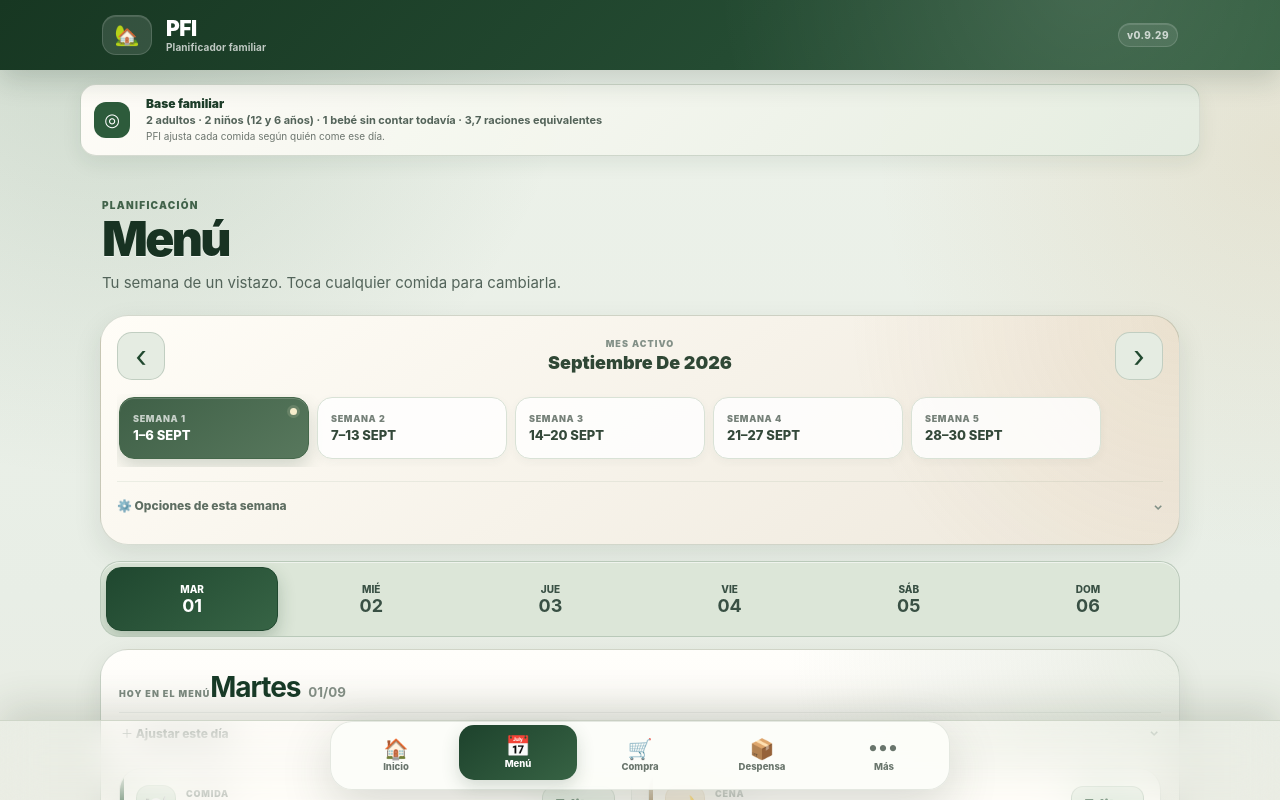
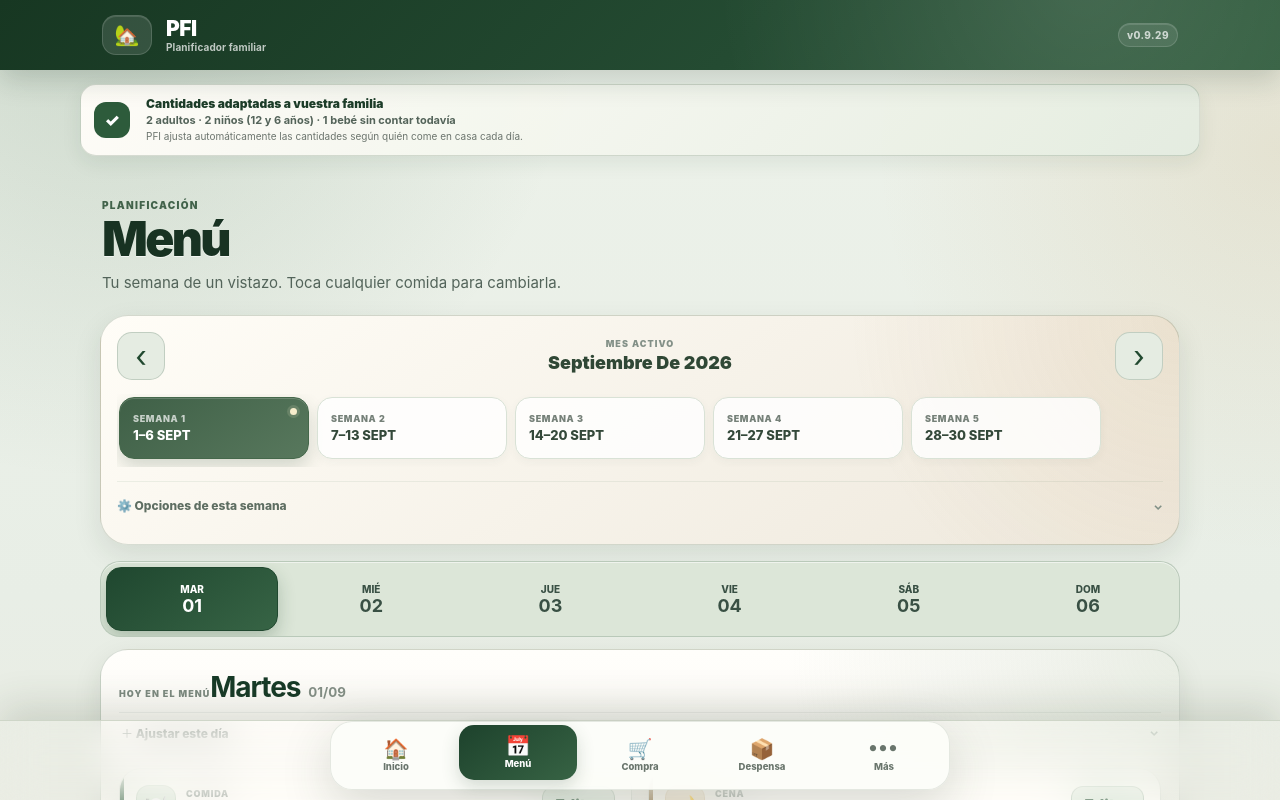
Before and after one commit to adrianezq-lang/pfi-planificador-familiar, a React (Vite) app: page / in a window 1280 px wide. Both pictures are taken after a click on the button 416 px from the left and 259 px from the top of the page. Shown: the top 800 px of the page. Built offline with nearby package versions, Linux system fonts and the light colour scheme.

Commit message:
ux: explicar cantidades sin tecnicismos

```diff
--- a/src/components/ContextoFamiliar.tsx
+++ b/src/components/ContextoFamiliar.tsx
@@ -1,6 +1,5 @@
-import { useEffect, useMemo, useState } from 'react';
+import { useEffect, useState } from 'react';
 import {
-  calcularRacionesEquivalentes,
   cargarPerfil,
   describirFamilia,
   EVENTO_PERFIL,
@@ -15,29 +14,18 @@ export default function ContextoFamiliar() {
     return () => window.removeEventListener(EVENTO_PERFIL, actualizar);
   }, []);
 
-  const raciones = useMemo(
-    () => calcularRacionesEquivalentes(perfil),
-    [perfil],
-  );
-
   return (
-    <aside style={estiloContenedor} aria-label="Contexto del cálculo familiar">
-      <span style={estiloIcono} aria-hidden="true">◎</span>
+    <aside style={estiloContenedor} aria-label="Personas incluidas en el cálculo">
+      <span style={estiloIcono} aria-hidden="true">✓</span>
       <div style={estiloTexto}>
-        <strong style={estiloTitulo}>Base familiar</strong>
-        <span style={estiloDetalle}>
-          {describirFamilia(perfil)} · {formatear(raciones)} raciones equivalentes
-        </span>
+        <strong style={estiloTitulo}>Cantidades adaptadas a vuestra familia</strong>
+        <span style={estiloDetalle}>{describirFamilia(perfil)}</span>
         <small style={estiloAyuda}>
-          PFI ajusta cada comida según quién come ese día.
+          PFI ajusta automáticamente las cantidades según quién come en casa cada día.
         </small>
       </div>
     </aside>
   );
-}
-
-function formatear(valor: number): string {
-  return valor.toLocaleString('es-ES', { maximumFractionDigits: 2 });
 }
 
 const estiloContenedor = {
@@ -63,7 +51,7 @@ const estiloIcono = {
   borderRadius: 12,
   background: '#2d5b3b',
   color: '#fff',
-  fontSize: 18,
+  fontSize: 17,
   fontWeight: 900,
 } as const;
 
```
